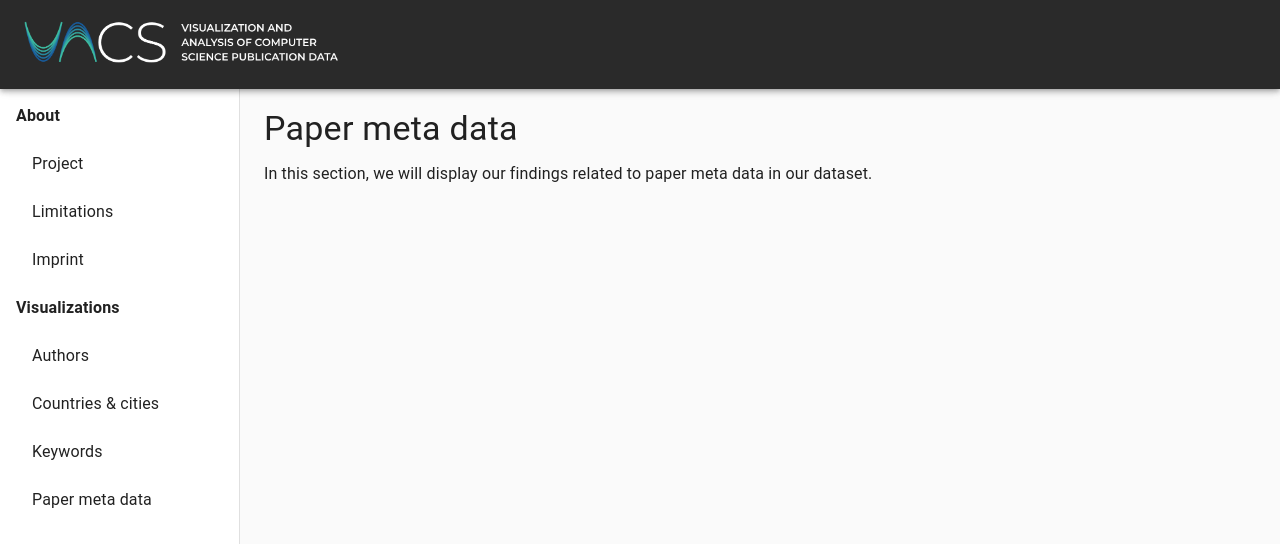
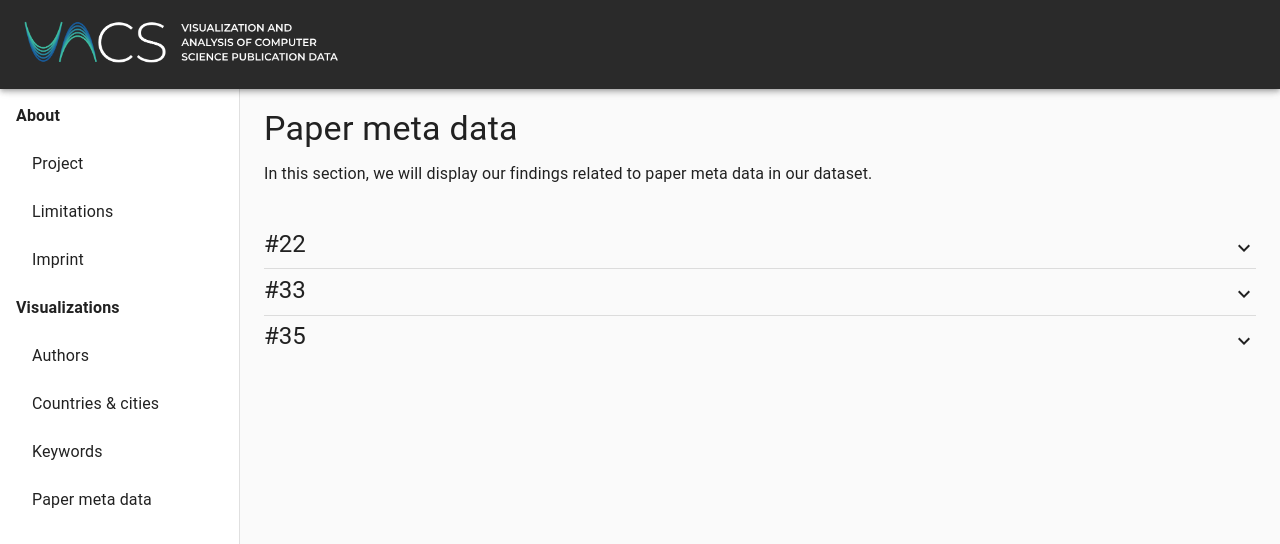
Before and after one commit to lenasrd/svac-frontend, a React (Create React App) app: page /visualizations-paper-meta-data in a window 1280 px wide. Shown: the top 544 px of the page. Built offline with nearby package versions, Linux system fonts and the light colour scheme.

Commit message:
filled paper meta data page

```diff
--- a/src/pages/VisualizationKeywordsPage.js
+++ b/src/pages/VisualizationKeywordsPage.js
@@ -44,8 +44,6 @@ export default function VisualizationKeywordsPage() {
           secondFlourishId="3125623"
         ></Question>
         <Divider></Divider>
-        <Question title="#26" flourishId="3119439"></Question>
-        <Divider></Divider>
         <Question title="#34" flourishId="3126947"></Question>
         <Divider></Divider>
         <Question
--- a/src/pages/VisualizationPaperMetaDataPage.js
+++ b/src/pages/VisualizationPaperMetaDataPage.js
@@ -22,7 +22,17 @@ export default function VisualizationPaperMetaDataPage() {
         In this section, we will display our findings related to paper meta data
         in our dataset.
       </Typography>
-      <div className={classes.questionList}></div>
+      <div className={classes.questionList}>
+        <Question title="#22" flourishId="3080901"></Question>
+        <Divider></Divider>
+        <Question title="#33" flourishId="3126640"></Question>
+        <Divider></Divider>
+        <Question
+          title="#35"
+          flourishId="3148146"
+          secondFlourishId="3148165"
+        ></Question>
+      </div>
     </main>
   );
 }
```
